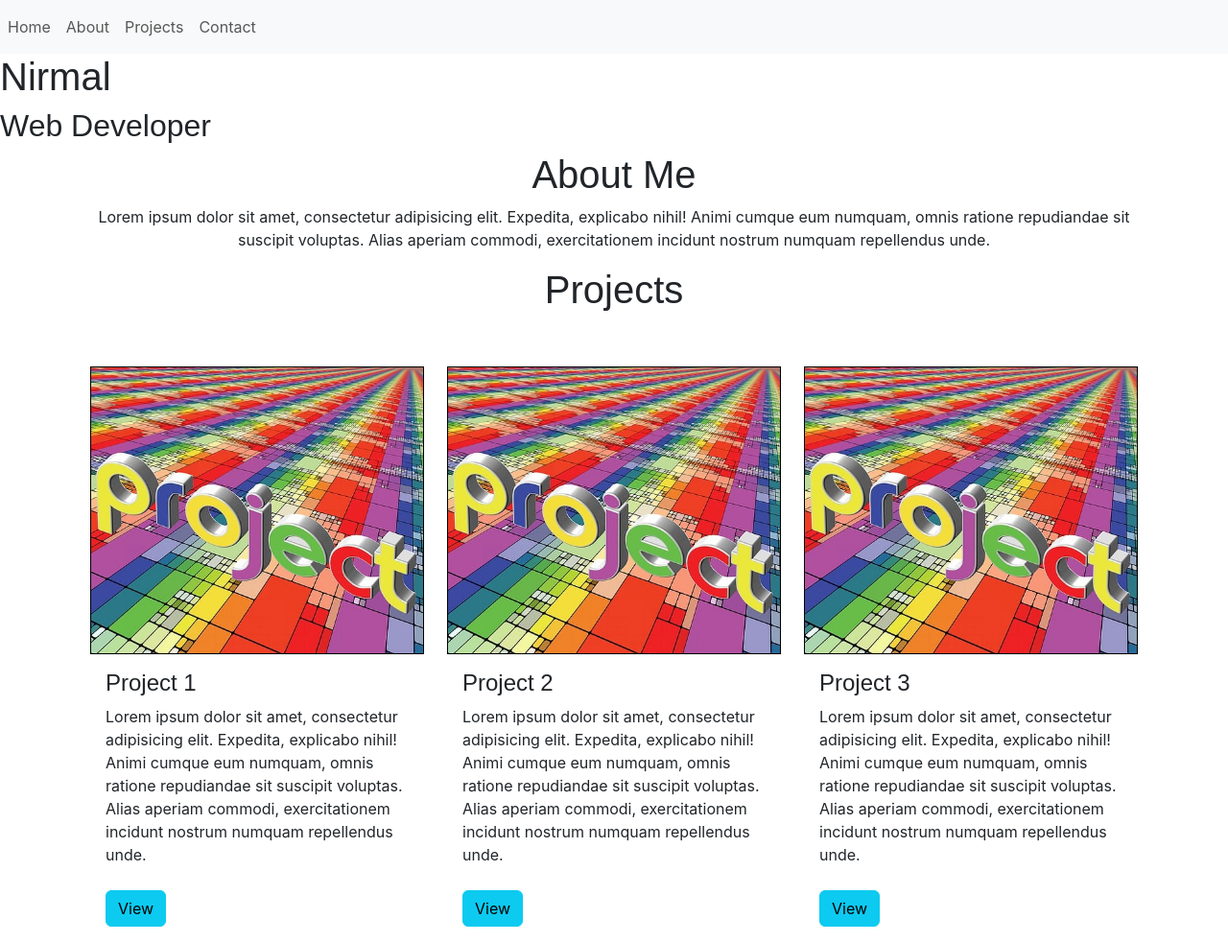
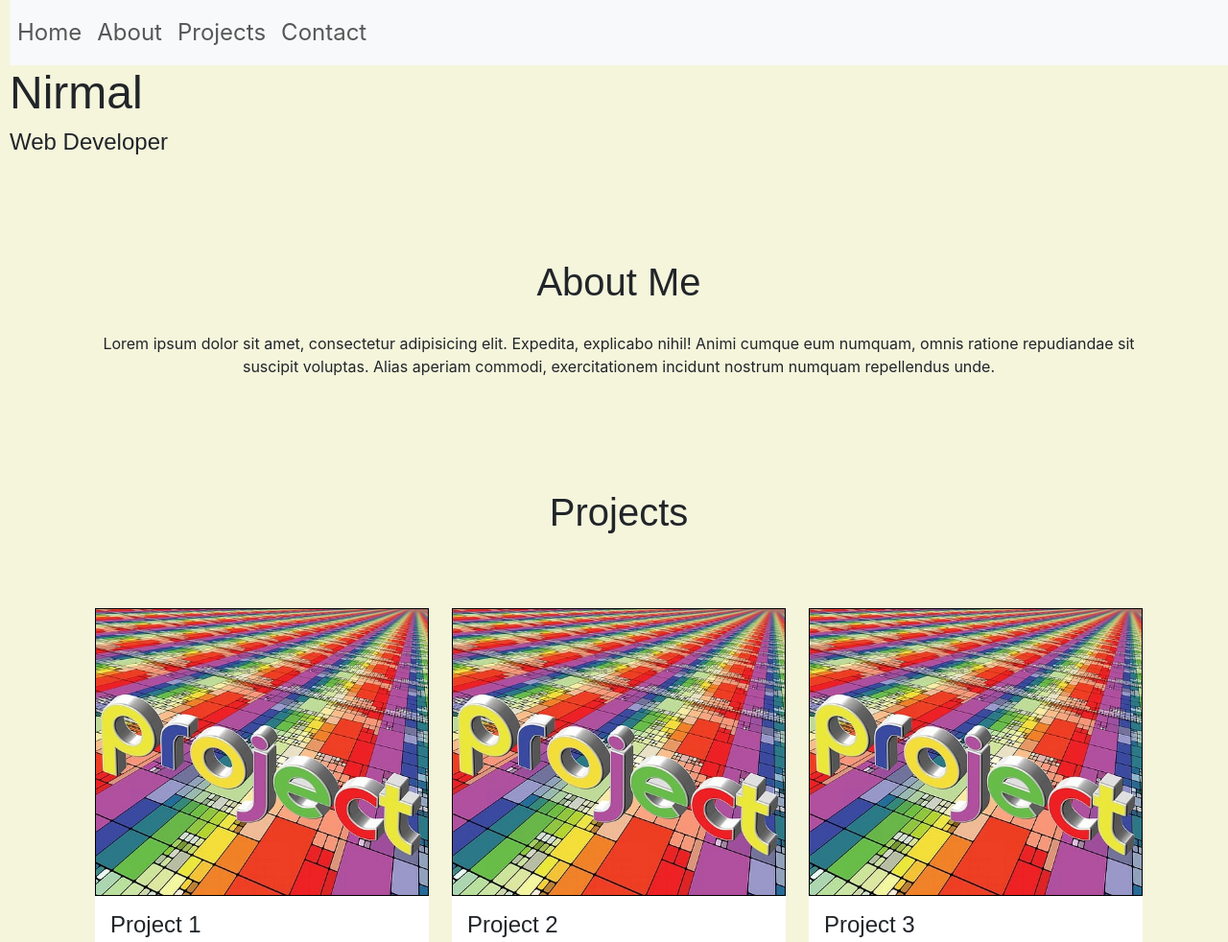
Before and after one commit to msnirmal/task1, a plain HTML site: page index.html in a window 1280 px wide. Shown: the top 982 px of the page at 96% size. Drawn offline with nearby package versions, Linux system fonts and the light colour scheme.

Commit message:
Add styling to header and other sections

```diff
--- a/assets/css/style.css
+++ b/assets/css/style.css
@@ -2,10 +2,35 @@ h1, h2, h3, h4, h5, h6 {
   font-family: 'Poppins', sans-serif;
 }
 
+h1 {
+  font-size: 3rem;
+}
+
+h2 {
+  font-size: 1.5rem;
+}
+
+
 body {
   font-family: 'Inter', sans-serif;
+  background-color: beige;
+  margin-left: 10px;
 }
 
+#main {
+    background-size: cover;
+  }
+
+  .navbar-nav {
+    font-size: 1.5rem;
+  }
+
+
+.aboutHeading {
+    font-size: 2.5rem;
+    padding-top: 100px;
+    padding-bottom: 20px;
+  }
 
 
 .project1{
--- a/index.html
+++ b/index.html
@@ -40,7 +40,7 @@
     </header>
     </div>
     <h1 id="name">Nirmal</h1>
-    <h2 class="line-1 anim-typewriter">Web Developer</h2>
+    <h2 class="line-1">Web Developer</h2>
   </div>
 
     <div id="about">
```
